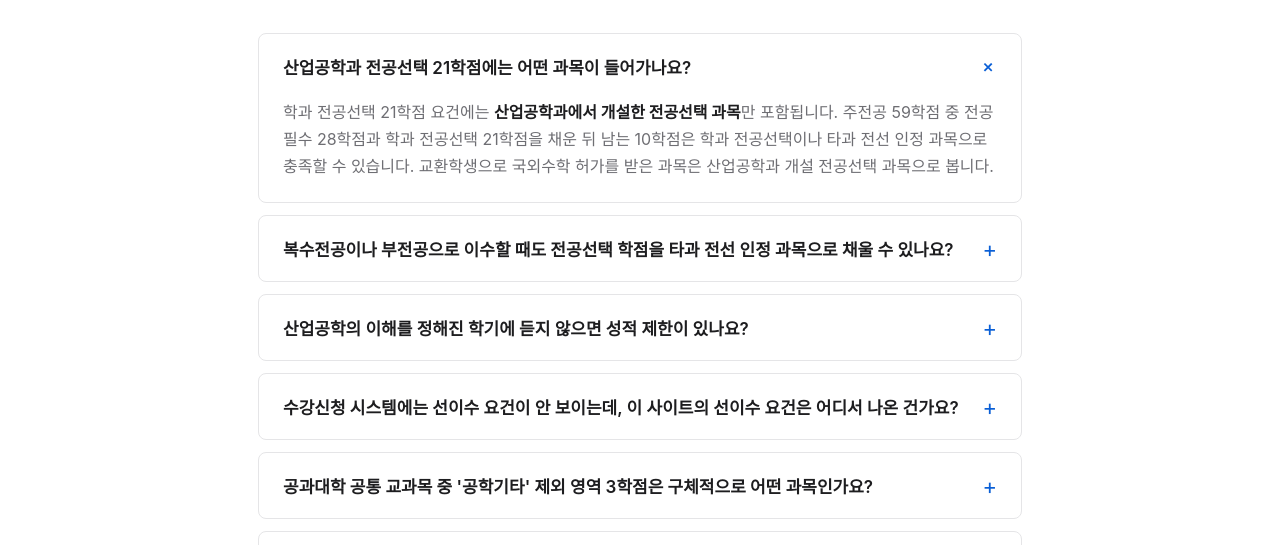
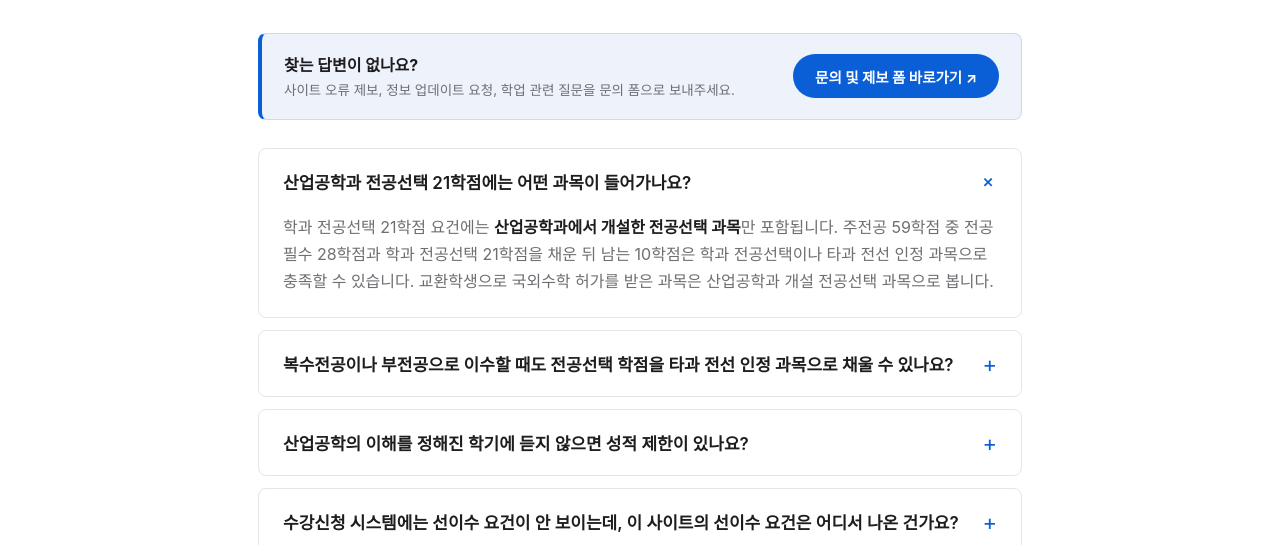
Before and after one commit to yunseo-lee-0527/snu-ie-navigator, a plain HTML site: page faq.html in a window 1280 px wide. Shown: the part 255-800 px from the top of the page. Drawn offline with Linux system fonts and the light colour scheme; a web font is replaced by a local one.

Commit message:
Add FAQ inquiry-form CTA, tidy code-guide wording, bump source-check date

```diff
--- a/css/base.css
+++ b/css/base.css
@@ -418,6 +418,60 @@ p {
   color: #4b4b50;
   font-size: 12.5px;
   font-weight: 600;
+}
+
+.faq-cta {
+  display: flex;
+  flex-wrap: wrap;
+  align-items: center;
+  justify-content: space-between;
+  gap: 14px;
+  margin: 0 0 28px;
+  padding: 18px 22px;
+  border: 1px solid #cdd9f0;
+  border-left: 4px solid var(--blue);
+  border-radius: 8px;
+  background: var(--blue-soft);
+}
+
+.faq-cta-copy {
+  display: grid;
+  gap: 4px;
+  min-width: min(100%, 300px);
+  flex: 1;
+}
+
+.faq-cta-copy strong {
+  color: var(--ink);
+  font-size: 16px;
+  font-weight: 700;
+}
+
+.faq-cta-copy span {
+  color: var(--muted);
+  font-size: 13.5px;
+  line-height: 1.55;
+}
+
+.faq-cta-btn {
+  display: inline-flex;
+  align-items: center;
+  gap: 6px;
+  height: 44px;
+  padding: 0 22px;
+  border-radius: 999px;
+  background: var(--blue);
+  color: #fff;
+  font-size: 14.5px;
+  font-weight: 700;
+  text-decoration: none;
+  white-space: nowrap;
+  transition: background 150ms ease, transform 150ms ease;
+}
+
+.faq-cta-btn:hover {
+  background: #0a54c0;
+  transform: translateY(-2px);
 }
 
 .faq-list {
--- a/faq.html
+++ b/faq.html
@@ -23,6 +23,13 @@
         <h1>학업 관련 FAQ</h1>
         <p>수강 신청, 이수 규정과 관련하여 자주 묻는 내용을 모았습니다.</p>
       </div>
+      <div class="faq-cta">
+        <div class="faq-cta-copy">
+          <strong>찾는 답변이 없나요?</strong>
+          <span>사이트 오류 제보, 정보 업데이트 요청, 학업 관련 질문을 문의 폼으로 보내주세요.</span>
+        </div>
+        <a class="faq-cta-btn" href="https://forms.gle/vJERnANYC6p6e3FY9" target="_blank" rel="noreferrer">문의 및 제보 폼 바로가기 ↗</a>
+      </div>
       <div class="faq-list" id="faqList"></div>
     </section>
   </main>
```
Also changed, not shown: code-guide.html (+5 -5 lines), index.html (+1 -1 lines).
